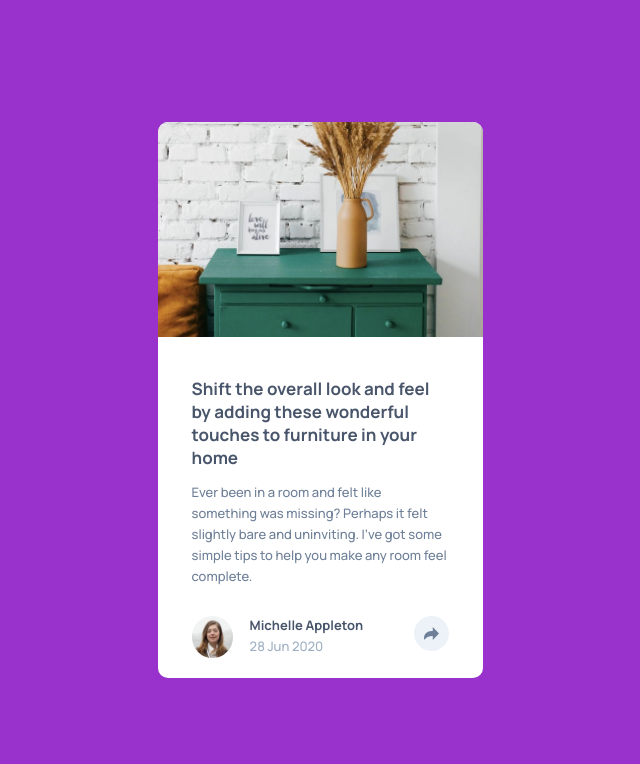
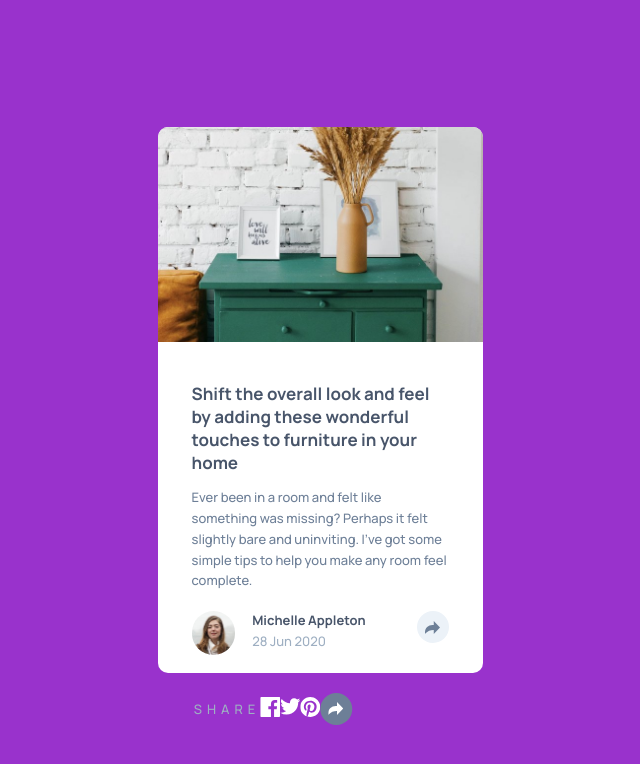
Before and after one commit to jcisking/project-11, a plain HTML site: page index.html in a window 1280 px wide. Shown: the whole page, without its empty margins (320-960 px from the left). Drawn offline with Linux system fonts and the light colour scheme.

Commit message:
modified js, css and html

```diff
--- a/index.html
+++ b/index.html
@@ -42,13 +42,18 @@
           </span>
         </div>
         <div class="iconShareContainer">
-          <img src="/images/icon-share.svg" alt="">
+          <img src="./images/icon-share.svg" alt="">
         </div>
-       </div>
-       <!-- <div class="poop">
-        akjdfiu
-
-       </div> -->
+      </div>
+      <div class="shareAndSocialIconContainer">
+        <span class="poop">SHARE</span>
+        <div><img src="./images/icon-facebook.svg" alt=""></div>
+        <div><img src="./images/icon-twitter.svg" alt=""></div>
+        <div><img src="./images/icon-pinterest.svg" alt=""></div>
+        <div class="iconShareContainer2">
+          <img class="iconShare2" src="./images/icon-share.svg" alt="">
+        </div>
+      </div>
     </div>
 
   </div>
--- a/scripts.js
+++ b/scripts.js
@@ -1,2 +1,6 @@
-const btn = document.querySelector(".iconShareContainer")
-btn.addEventListener("click", (e) => document.querySelector(".card").classList.toggle("share"))
+const btnOpen = document.querySelector(".iconShareContainer")
+const btnClose = document.querySelector(".iconShareContainer2")
+
+btnOpen.addEventListener("click", (e) => document.querySelector(".card").classList.add("share"))
+
+btnClose.addEventListener("click", (e) => document.querySelector(".card").classList.remove("share"))
--- a/styles.css
+++ b/styles.css
@@ -14,13 +14,20 @@
 .avatarMichelle {
     border-radius: 50%;
     /* transform: translateY(300%); */
-    width: 16%
+    width: 17%;
+    /* grid-column: 1/ span 1;
+    grid-row: 1/ span 1; */
 }
 .avatarNameShareContainer {
     /* background-color: blue; */
+    /* display: grid;
+    grid-template-columns: auto auto;
+    grid-template-rows: auto; */
     display: flex;
+    margin: 1rem 0 1.8rem;
 
-    padding: 0 3.4rem 2rem;
+
+    padding: 0 3.4rem;
     /* position: absolute; */
 
 }
@@ -37,7 +44,8 @@ body {
     background-color: white;
     margin: 0 1.5rem;
     max-width: 32.5rem;
-    /* position: relative; */
+    position: relative;
+    /* overflow: hidden; */
 }
 .contentContainer {
     /* padding: 0 3.4rem 2.5rem; */
@@ -62,6 +70,9 @@ h1 {
     height: 21.5rem;
     margin-bottom: 4rem;
 }
+.iconShare2 {
+    filter: brightness(0) saturate(100%) invert(100%) sepia(0%) saturate(1095%) hue-rotate(310deg) brightness(120%) contrast(100%);
+}
 .iconShareContainer {
     border-radius: 50% ;
     display: flex;
@@ -69,10 +80,22 @@ h1 {
     /* align-self: baseline; */
     justify-content: center;
     background-color: var(--LightGrayishBlue);
-    width: 3.5rem;
-    height: 3.5rem;
+    width: 3.2rem;
+    height: 3.2rem;
     margin-left: auto;
+    /* margin-top: .5rem; */
     /* transform: translateY(-300%) ; */
+    grid-column: 2/ span 1;
+}
+.iconShareContainer2 {
+    align-items: center;
+    background-color: var(--DesaturatedDarkBlue);
+    border-radius: 50%;
+    display: flex;
+    height: 3.2rem;
+    justify-content: center;
+    margin-left: auto;
+    width: 3.2rem;
 }
 .name {
     color: var(--VeryDarkGrayishBlue);
@@ -83,18 +106,34 @@ h1 {
     display: flex;
     flex-direction: column;
     margin-left: 1.7rem;
+    grid-column: 1/ span 1;
+    grid-row: 1/ span 1;
 }
 p {
     color: var(--DesaturatedDarkBlue);
     line-height: 1.6;
-    margin-bottom: 3rem;
+    margin-bottom: 2rem;
     padding: 0 3.4rem 0;
 }
-.share .nameDateContainer, .share .avatarMichelle {
+.poop {
+    color: var(--GrayishBlue);
+    letter-spacing: .5rem;
+}
+.shareAndSocialIconContainer {
+    align-items: center;
+    display: flex;
+    padding: 2rem 3.4rem;
+    position: absolute;
+    transform: translateX(1%);
+}
+.share .avatarNameShareContainer {
+    position: absolute;
     transform: translateY(300%);
 }
-.share .avatarNameShareContainer {
+.share .shareAndSocialIconContainer {
     background-color: var(--VeryDarkGrayishBlue);
+    /* padding: 1.2rem 3.4rem 1.2rem ; */
+
 }
 
 /* Media Queries */
```
